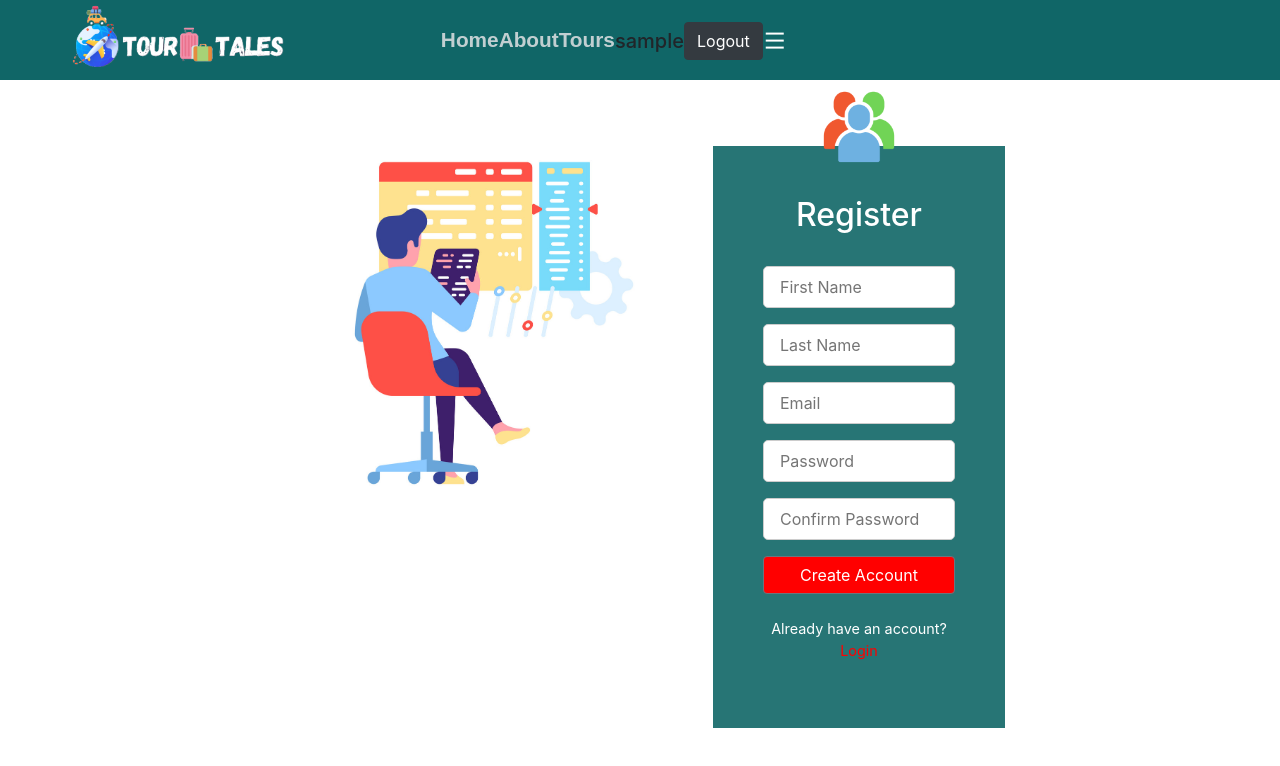
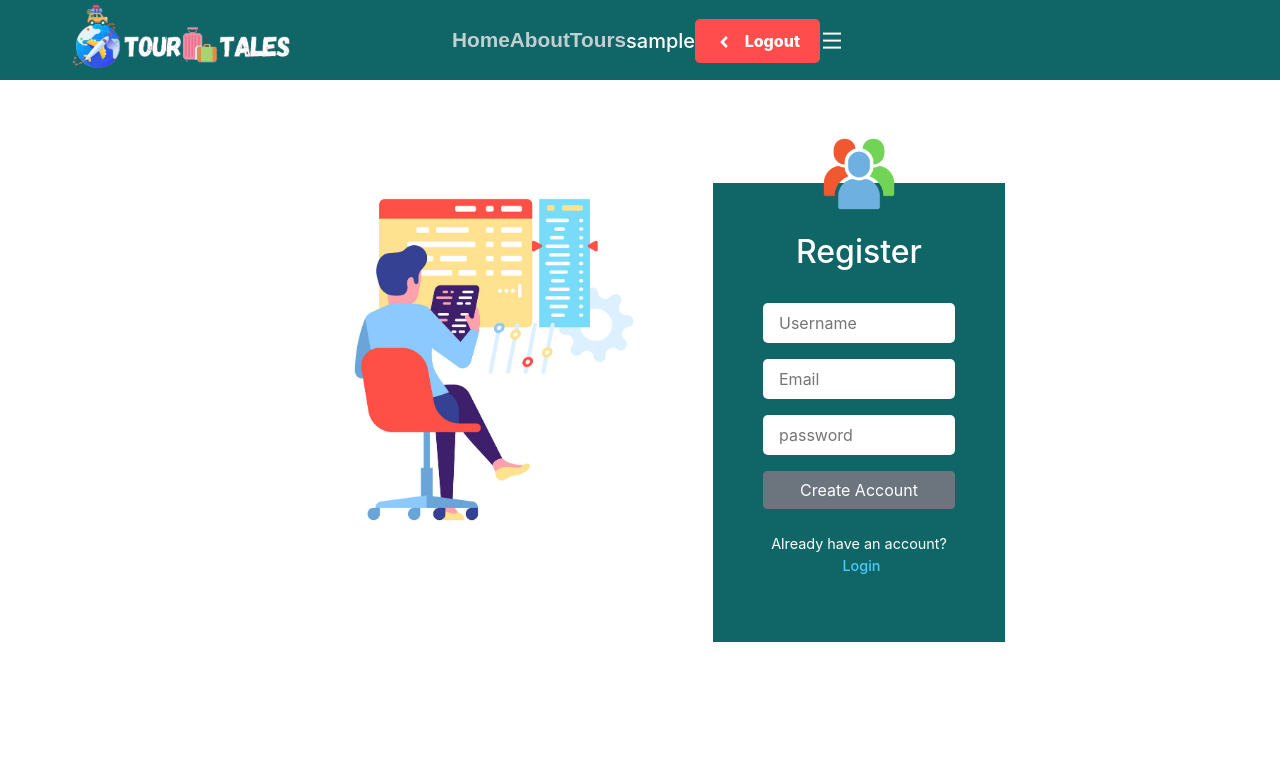
Before and after one commit to syedaasra24/Tour_Management, a React (Create React App) app in the folder frontend/: page /register in a window 1280 px wide. Shown: the top 766 px of the page. Built offline with nearby package versions, Linux system fonts and the light colour scheme; sample sign-in values are in the browser's storage.

Commit message:
login and register

```diff
--- a/frontend/src/assets/data/tours.js
+++ b/frontend/src/assets/data/tours.js
@@ -21,10 +21,9 @@ import tourImg20 from "../images/tour-20.jpg";
 
 
 
-
 const tours = [
   {
-    id: "01",
+    _id: "01",
     title: "Munnar Tea Valley",
     city: "Kerela",
     distance: 300,
--- a/frontend/src/components/Header/Header.jsx
+++ b/frontend/src/components/Header/Header.jsx
@@ -2,7 +2,7 @@
 import React, { useRef, useEffect, useContext } from 'react';
 import { Container, Row, Button } from 'reactstrap';
 import { NavLink, Link, useNavigate } from 'react-router-dom';
-import { FaSignInAlt, FaUserPlus } from 'react-icons/fa';
+import { FaSignInAlt, FaUserPlus, FaAngleLeft } from 'react-icons/fa';
 import './header.css';
 import logo from '../../assets/images/logo2.png';
 import { AuthContext } from './../../context/AuthContext';
@@ -64,8 +64,8 @@ const Header = () => {
               <div className='nav_btns d-flex align-items-center gap-4'>
                 {user ? (
                   <>
-                    <h5 className="mb-0">{user.username}</h5>
-                    <Button className="btn btn-dark" onClick={logout}>Logout</Button>
+                    <h5 className="mb-0 text-white">{user.username}</h5>
+                    <button className="btn-logout" onClick={logout}><FaAngleLeft className='icon' />&nbsp;Logout</button>
                   </>
                 ) : (
                   <>
--- a/frontend/src/components/Header/header.css
+++ b/frontend/src/components/Header/header.css
@@ -98,6 +98,24 @@ li {
     list-style: none;
 }
 
+.btn-logout {
+    background-color: #ff4d4d;
+    color: white; /* White text */
+    border: none;
+    padding: 10px 20px;
+    line-height: 1.5;
+    font-size: 16px;
+    font-weight: 800;
+    cursor: pointer;
+    border-radius: 5px;
+    transition: background-color 0.3s ease;
+}
+
+.btn-logout:hover {
+    background-color: #ff1a1a; /* Darker red on hover */
+}
+
+
 .btn.secondary_btn {
     border: none;
     cursor: pointer;
@@ -128,9 +146,10 @@ li {
     cursor: pointer;
     transition: all 0.4s ease;
     display: flex;
+    line-height: 1.5;
     align-items: center;
     gap: 10px;
-    background-color: #ff6b81;
+    background-color: #ff4d4d;
     position: relative;
     overflow: hidden;
 }
@@ -157,11 +176,11 @@ li {
 }
 
 .btn.secondary_btn:hover {
-    background-color: #ff4757;
+    background-color: rgb(13, 175, 13);
 }
 
 .btn.primary_btn:hover {
-    background-color: #2ed573;
+    background-color: rgb(13, 175, 13);
 }
 
 .icon {
--- a/frontend/src/pages/Login.jsx
+++ b/frontend/src/pages/Login.jsx
@@ -179,13 +179,13 @@ const Login = () => {
                       onChange={handleChange} />
                   </FormGroup>
                   <Button
-                    className={`btn auth__btn ${isCredentialsFilled ? 'filled' : 'empty'}`}
+                    className={` btn auth__btn ${isCredentialsFilled ? 'filled' : 'empty'}`}
                     type="submit"
                   >
                     Login
                   </Button>
                 </Form>
-                <p>Don't have an account? <Link to='/register'>Create</Link></p>
+                <p>Don't have an account? <Link to='/register'> Create</Link></p>
               </div>
             </div>
           </Col>
--- a/frontend/src/pages/Register.jsx
+++ b/frontend/src/pages/Register.jsx
@@ -1,89 +1,93 @@
-// import React, { useState, useContext } from 'react';
-// import { Container, Row, Col, Form, FormGroup, Button} from 'reactstrap';
-// import {Link, useNavigate} from 'react-router-dom'
-// import '../styles/login.css';
+import React, { useState, useContext } from 'react';
+import { Container, Row, Col, Form, FormGroup, Button} from 'reactstrap';
+import {Link, useNavigate} from 'react-router-dom'
+import '../styles/login.css';
 
-// import registerImg from '../assets/images/register3.png';
-// import userIcon from '../assets/images/user11.png';
+import registerImg from '../assets/images/register3.png';
+import userIcon from '../assets/images/user11.png';
 
-// import { AuthContext } from './../context/AuthContext';
-// import { BASE_URL } from "../utils/config";
+import { AuthContext } from './../context/AuthContext';
+import { BASE_URL } from "../utils/config";
 
-// const Register = () => {
-//   const [credentials, setCredentials] = useState({
-//     username: undefined,
-//     email: undefined,
-//     password: undefined,
-//   });
+const Register = () => {
+  const [credentials, setCredentials] = useState({
+    username: undefined,
+    email: undefined,
+    password: undefined,
+  });
 
-//   const { dispatch} = useContext(AuthContext)
-//   const navigate = useNavigate()
+  const { dispatch} = useContext(AuthContext)
+  const navigate = useNavigate()
 
-//     const handleChange = e => {
-//       setCredentials(prev=>({...prev, [e.target.id]:e.target.value}));
-//     };
+    const handleChange = e => {
+      setCredentials(prev=>({...prev, [e.target.id]:e.target.value}));
+    };
 
-//     const handleClick = async e => {
-//       e.preventDefault();
+    const handleClick = async e => {
+      e.preventDefault();
 
-//       try{
-//         const res = await fetch(`${BASE_URL}/auth/register`,{
-//             method: 'post',
-//             headers:{
-//                 'content-type': 'application/json'
-//             },
-//             body: JSON.stringify(credentials)
-//         })
-//         const result = await res.json()
+      try{
+        const res = await fetch(`${BASE_URL}/auth/register`,{
+            method: 'post',
+            headers:{
+                'content-type': 'application/json'
+            },
+            body: JSON.stringify(credentials)
+        })
+        const result = await res.json()
 
-//         if(!res.ok) alert(result.message)
+        if(!res.ok) alert(result.message)
 
-//             dispatch({type:'REGISTER_SUCCESS'})
-//             navigate('/login')
-//       } catch (err) {
-//         alert(err.message);
-//       }
-//     };
+            dispatch({type:'REGISTER_SUCCESS'})
+            navigate('/login')
+      } catch (err) {
+        alert(err.message);
+      }
+    };
 
-//   return  (
-//   <section>
-//     <Container>
-//       <Row>
-//         <Col lg="8" className= "m-auto">
-//           <div className="login__container d-flex justify-content-between">
-//             <div className="logo__img">
-//               <img src={registerImg} alt=""/>
-//             </div>
+  return  (
+  <section>
+    <Container>
+      <Row>
+        <Col lg="8" className= "m-auto">
+          <div className="login__container d-flex justify-content-between">
+            <div className="logo__img">
+              <img src={registerImg} alt=""/>
+            </div>
 
-//             <div className='login__form'>
-//               <div className="user">
-//                 <img src={userIcon} alt=""/>
-//               </div>
-//               <h2>Register</h2>
+            <div className='login__form'>
+              <div className="user">
+                <img src={userIcon} alt=""/>
+              </div>
+              <h2>Register</h2>
 
-//               <Form onSubmit={handleClick}>
-//                 <FormGroup>
-//                   <input type="text" placeholder="Username" required id="username"
-//                   onChange={handleChange} />
-//                 </FormGroup>
-//                 <FormGroup>
-//                 <input type="password" placeholder="password" required id="password"
-//                   onChange={handleChange} />
-//                 </FormGroup>
-//                 <Button className='btn secondary__btn auth__btn'
-//                 type="submit">Create Account</Button>
-//               </Form>
-//               <p>Already have an account? <Link to='/login'>Login</Link></p>
-//             </div>
-//           </div>
-//         </Col>
-//       </Row>
-//     </Container>
-//   </section>
-//   );
-// };
+              <Form onSubmit={handleClick}>
+                <FormGroup>
+                  <input type="text" placeholder="Username" required id="username"
+                  onChange={handleChange} />
+                </FormGroup>
+                <FormGroup>
+                  <input type="email" placeholder="Email" required id="email"
+                  onChange={handleChange} />
+                </FormGroup>
+                <FormGroup>
+                <input type="password" placeholder="password" required id="password"
+                  onChange={handleChange} />
+                </FormGroup>
+                <Button className='btn secondary__btn auth__btn'
+                type="submit">Create Account</Button>
+              </Form>
+              <p>Already have an account? <Link to='/login'>Login</Link></p>
+            </div>
+          </div>
+        </Col>
+      </Row>
+    </Container>
+  </section>
+  );
+};
 
-// export default Register;
+export default Register;
 
 
 
@@ -96,130 +100,113 @@
 
 
 
-import React, { useState, useContext } from 'react';
-import { Container, Row, Col, Form, FormGroup, Button, Alert } from 'reactstrap';
-import { Link, useNavigate } from 'react-router-dom';
-import '../styles/register.css';
+// import React, { useState, useContext } from 'react';
+// import { Container, Row, Col, Form, FormGroup, Button, Alert } from 'reactstrap';
+// import { Link, useNavigate } from 'react-router-dom';
+// import '../styles/register.css';
 
-import registerImg from '../assets/images/register3.png';
-import userIcon from '../assets/images/user11.png';
+// import registerImg from '../assets/images/register3.png';
+// import userIcon from '../assets/images/user11.png';
 
-import { AuthContext } from './../context/AuthContext';
-import { BASE_URL } from "../utils/config";
+// import { AuthContext } from './../context/AuthContext';
+// import { BASE_URL } from "../utils/config";
 
-const Register = () => {
-  const [credentials, setCredentials] = useState({
-    firstName: '',
-    lastName: '',
-    email: '',
-    password: '',
-    confirmPassword: '',
-  });
+// const Register = () => {
+//   const [credentials, setCredentials] = useState({
+//     username: '',
+//     email: '',
+//     password: '',
+//   });
 
-  const [error, setError] = useState('');
-  const { dispatch } = useContext(AuthContext);
-  const navigate = useNavigate();
+//   const [error, setError] = useState('');
+//   const { dispatch } = useContext(AuthContext);
+//   const navigate = useNavigate();
 
-  const handleChange = (e) => {
-    setCredentials(prev => ({ ...prev, [e.target.id]: e.target.value }));
-  };
+//   const handleChange = (e) => {
+//     setCredentials(prev => ({ ...prev, [e.target.id]: e.target.value }));
+//   };
 
-  const handleClick = async (e) => {
-    e.preventDefault();
+//   const handleClick = async (e) => {
+//     e.preventDefault();
 
-    // Reset error
-    setError('');
+//     // Reset error
+//     setError('');
 
-    // Check if passwords match
-    if (credentials.password !== credentials.confirmPassword) {
-      setError("Passwords don't match. Please try again.");
-      return;
-    }
+//     try {
+//       const res = await fetch(`${BASE_URL}/auth/register`, {
+//         method: 'POST',
+//         headers: {
+//           'Content-Type': 'application/json'
+//         },
+//         body: JSON.stringify({
+//           Username: credentials.username,
+//           email: credentials.email,
+//           password: credentials.password,
+//         })
+//       });
 
-    try {
-      const res = await fetch(`${BASE_URL}/auth/register`, {
-        method: 'POST',
-        headers: {
-          'Content-Type': 'application/json'
-        },
-        body: JSON.stringify({
-          firstName: credentials.firstName,
-          lastName: credentials.lastName,
-          email: credentials.email,
-          password: credentials.password,
-        })
-      });
+//       const result = await res.json();
 
-      const result = await res.json();
+//       if (!res.ok) {
+//         setError(result.message || "Registration failed. Please try again.");
+//         return;
+//       }
 
-      if (!res.ok) {
-        setError(result.message || "Registration failed. Please try again.");
-        return;
-      }
+//       dispatch({ type: 'REGISTER_SUCCESS' });
+//       navigate('/login');
+//     } catch (err) {
+//       setError("An error occurred. Please try again later.");
+//     }
+//   };
 
-      dispatch({ type: 'REGISTER_SUCCESS' });
-      navigate('/login');
-    } catch (err) {
-      setError("An error occurred. Please try again later.");
-    }
-  };
+//   const isFormComplete = Object.values(credentials).every(value => value);
 
-  const isFormComplete = Object.values(credentials).every(value => value);
+//   return (
+//     <section>
+//       <Container>
+//         <Row>
+//           <Col lg="8" className="m-auto">
+//             <div className="register__container d-flex justify-content-between">
+//               <div className="logo__img">
+//                 <img src={registerImg} alt="Register illustration" />
+//               </div>
 
-  return (
-    <section>
-      <Container>
-        <Row>
-          <Col lg="8" className="m-auto">
-            <div className="register__container d-flex justify-content-between">
-              <div className="logo__img">
-                <img src={registerImg} alt="Register illustration" />
-              </div>
+//               <div className="register__form">
+//                 <div className="user">
+//                   <img src={userIcon} alt="User icon" />
+//                 </div>
+//                 <h2>Register</h2>
 
-              <div className="register__form">
-                <div className="user">
-                  <img src={userIcon} alt="User icon" />
-                </div>
-                <h2>Register</h2>
+//                 {error && <Alert color="danger">{error}</Alert>}
 
-                {error && <Alert color="danger">{error}</Alert>}
+//                 <Form onSubmit={handleClick}>
+//                   <FormGroup>
+//                     <input type="text" placeholder="UserName" required id="username"
+//                       onChange={handleChange} />
+//                   </FormGroup>
+//                   <FormGroup>
+//                     <input type="email" placeholder="Email" required id="email"
+//                       onChange={handleChange} />
+//                   </FormGroup>
+//                   <FormGroup>
+//                     <input type="password" placeholder="Password" required id="password"
+//                       onChange={handleChange} />
+//                   </FormGroup>
+//                   <Button
+//                     className={`btn auth__btn ${isFormComplete ? 'filled' : 'empty'}`}
+//                     type="submit"
+//                   >
+//                     Create Account
+//                   </Button>
+//                 </Form>
+//                 <p>Already have an account? <Link to='/login'>Login</Link></p>
+//               </div>
+//             </div>
+//           </Col>
+//         </Row>
+//       </Container>
+//     </section>
+//   );
+// };
 
-                <Form onSubmit={handleClick}>
-                  <FormGroup>
-                    <input type="text" placeholder="First Name" required id="firstName"
-                      onChange={handleChange} />
-                  </FormGroup>
-                  <FormGroup>
-                    <input type="text" placeholder="Last Name" required id="lastName"
-                      onChange={handleChange} />
-                  </FormGroup>
-                  <FormGroup>
-                    <input type="email" placeholder="Email" required id="email"
-                      onChange={handleChange} />
-                  </FormGroup>
-                  <FormGroup>
-                    <input type="password" placeholder="Password" required id="password"
-                      onChange={handleChange} />
-                  </FormGroup>
-                  <FormGroup>
-                    <input type="password" placeholder="Confirm Password" required id="confirmPassword"
-                      onChange={handleChange} />
-                  </FormGroup>
-                  <Button
-                    className={`btn auth__btn ${isFormComplete ? 'filled' : 'empty'}`}
-                    type="submit"
-                  >
-                    Create Account
-                  </Button>
-                </Form>
-                <p>Already have an account? <Link to='/login'>Login</Link></p>
-              </div>
-            </div>
-          </Col>
-        </Row>
-      </Container>
-    </section>
-  );
-};
-
-export default Register;
+// export default Register;
--- a/frontend/src/styles/login.css
+++ b/frontend/src/styles/login.css
@@ -1,4 +1,4 @@
-.login__container {
+ .login__container {
   margin-top: 25%;
 }
 
@@ -54,15 +54,18 @@
 .auth__btn {
   width: 100%;
   color: #fff;
+  border: none;
 }
 
-.auth__btn.filled {
+ /* .auth__btn.filled {
   background-color: green;
 }
 
 .auth__btn.empty {
   background-color: red;
-}
+} */
+
+
 
 .login__form p {
   font-size: 0.9rem;
@@ -72,7 +75,7 @@
 }
 
 .login__form p a {
-  color: black;
+  color: rgb(74, 205, 249);
   text-decoration: none;
   margin-left: 5px;
   font-weight: 500;
@@ -81,33 +84,7 @@
 
 
 
-
-
-
-
-
-
-
-
-
-
-
-
-
-
-
-
-
-
-
-
-
-
-
-
 /*
-
-
 .login__container{
   margin-top: 25%;
 }
@@ -182,112 +159,6 @@
   font-weight: 500;
 }
 
- */
 
 
-
-
-
-/*
-.login-container {
-  display: flex;
-  justify-content: center;
-  align-items: center;
-  min-height: 100vh;
-  width: 100%;
-}
-
-.login-card {
-  background: rgba(255, 255, 255, 0.9);
-  border-radius: 10px;
-  padding: 40px;
-  box-shadow: 0 10px 25px rgba(0, 0, 0, 0.2);
-  width: 100%;
-  max-width: 400px;
-  text-align: center;
-}
-
-h2 {
-  font-size: 28px;
-  color: #ff5722;
-  margin-bottom: 20px;
-  font-weight: bold;
-}
-
-.welcome-text {
-  font-size: 16px;
-  margin-bottom: 30px;
-  color: #555;
-}
-
-.input-group {
-  margin-bottom: 20px;
-}
-
-input {
-  width: 100%;
-  padding: 12px;
-  border: 1px solid #ccc;
-  border-radius: 5px;
-  font-size: 16px;
-  margin-top: 8px;
-}
-
-input:focus {
-  outline: none;
-  border-color: rgb(16, 102, 103);
-}
-
-.login-btn {
-  width: 100%;
-  padding: 12px;
-  background-color: rgb(16, 102, 103);
-  color: white;
-  border: none;
-  border-radius: 5px;
-  font-size: 16px;
-  cursor: pointer;
-  transition: background-color 0.3s ease;
-}
-
-.login-btn:hover {
-  background-color: skyblue;
-}
-
-.footer-text {
-  margin-top: 20px;
-  font-size: 14px;
-  color: #555;
-}
-
-.footer-text a {
-  color: red;
-  text-decoration: none;
-}
-
-.footer-text a:hover {
-  text-decoration: underline;
-}
-
-@media (max-width: 600px) {
-  .login-card {
-    padding: 20px;
-    width: 90%;
-  }
-
-  h2 {
-    font-size: 24px;
-  }
-
-  .welcome-text {
-    font-size: 14px;
-  }
-
-  input {
-    padding: 10px;
-  }
-
-  .login-btn {
-    padding: 10px;
- }
-} */
+ */
```
Also changed, not shown: frontend/src/styles/register.css (+0 -113 lines), frontend/src/pages/TourDetails.jsx (line endings or trailing spaces), 2 other files (tests, documents, lock files or other folders).
